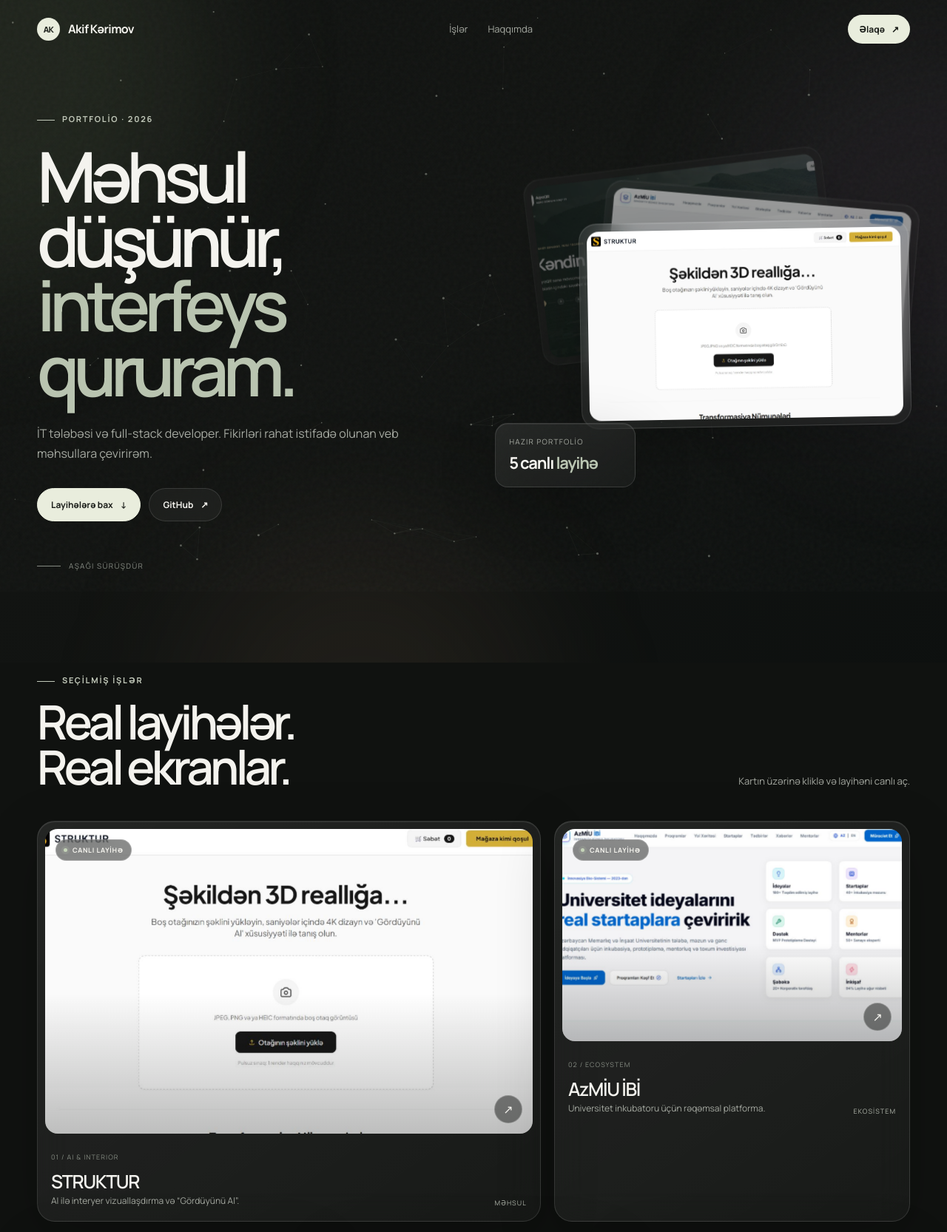
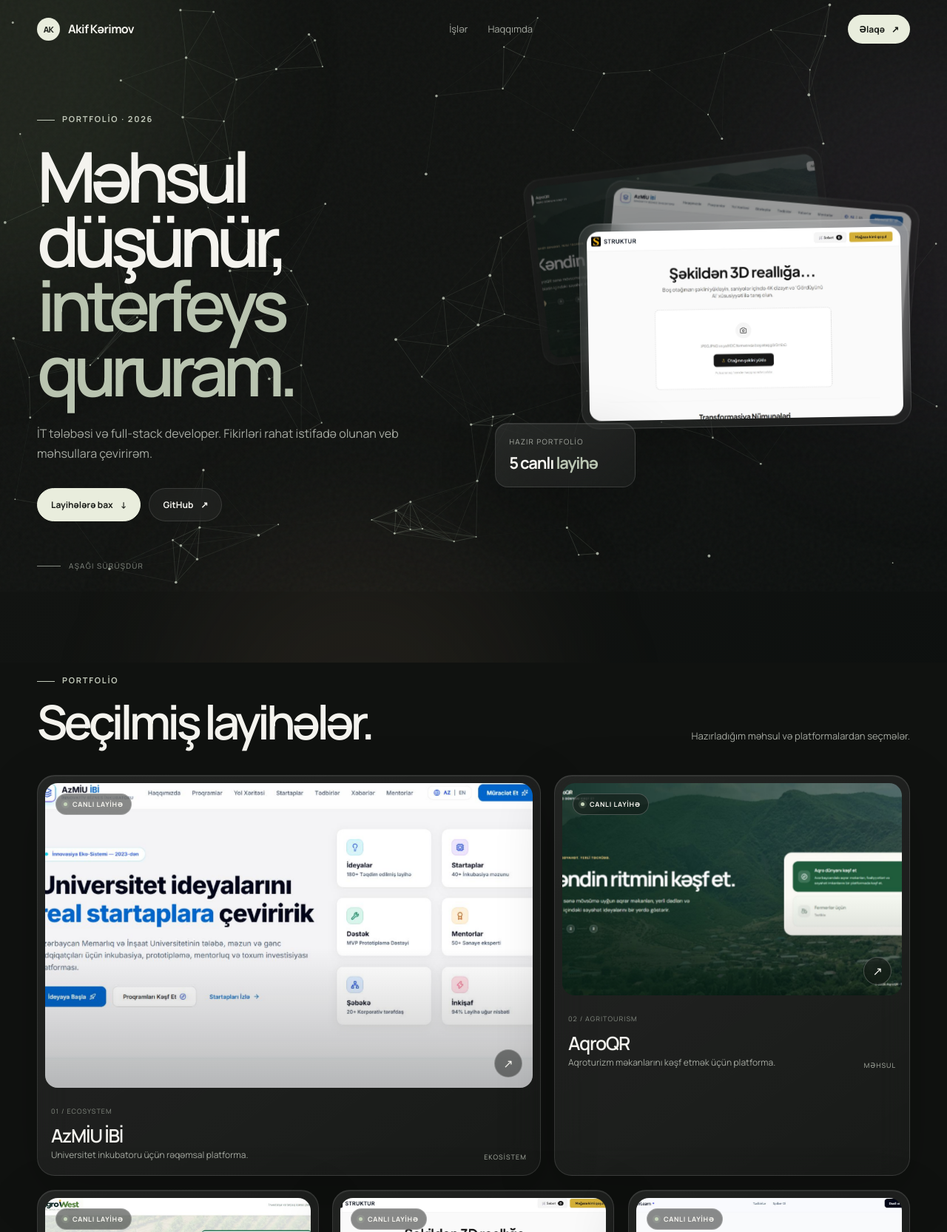
Before and after one commit to ak-uif/portfilo, a plain HTML site: page index.html in a window 1280 px wide. Shown: the top 1666 px of the page at 74% size. Drawn offline with Linux system fonts and the light colour scheme.

Commit message:
Refine project order and particle backdrop

```diff
--- a/index.html
+++ b/index.html
@@ -51,29 +51,29 @@
     <section id="work">
       <div class="wrap">
         <div class="section-head reveal">
-          <div><div class="kicker">Seçilmiş işlər</div><h2>Real layihələr.<br />Real ekranlar.</h2></div>
-          <p class="section-note">Kartın üzərinə kliklə və layihəni canlı aç.</p>
+          <div><div class="kicker">Portfolio</div><h2>Seçilmiş layihələr.</h2></div>
+          <p class="section-note">Hazırladığım məhsul və platformalardan seçmələr.</p>
         </div>
         <div class="projects-grid">
-          <a class="project-card glass reveal" href="https://struktur-six.vercel.app/" target="_blank" rel="noreferrer">
-            <div class="project-shot"><img src="assets/struktur.png" alt="STRUKTUR saytının ekran görüntüsü" loading="lazy" /><span class="live-pill">Canlı layihə</span><span class="shot-arrow">↗</span></div>
-            <div class="project-info"><div><span class="project-number">01 / AI &amp; INTERIOR</span><h3>STRUKTUR</h3><p>AI ilə interyer vizuallaşdırma və “Gördüyünü Al”.</p></div><span class="project-type">Məhsul</span></div>
-          </a>
           <a class="project-card glass reveal" href="https://ibi-azmiu.vercel.app/" target="_blank" rel="noreferrer">
             <div class="project-shot"><img src="assets/ibi.png" alt="AzMİU İBİ saytının ekran görüntüsü" loading="lazy" /><span class="live-pill">Canlı layihə</span><span class="shot-arrow">↗</span></div>
-            <div class="project-info"><div><span class="project-number">02 / ECOSYSTEM</span><h3>AzMİU İBİ</h3><p>Universitet inkubatoru üçün rəqəmsal platforma.</p></div><span class="project-type">Ekosistem</span></div>
+            <div class="project-info"><div><span class="project-number">01 / ECOSYSTEM</span><h3>AzMİU İBİ</h3><p>Universitet inkubatoru üçün rəqəmsal platforma.</p></div><span class="project-type">Ekosistem</span></div>
+          </a>
+          <a class="project-card glass reveal" href="https://aqroqr.vercel.app/" target="_blank" rel="noreferrer">
+            <div class="project-shot"><img src="assets/aqroqr.png" alt="AqroQR saytının ekran görüntüsü" loading="lazy" /><span class="live-pill">Canlı layihə</span><span class="shot-arrow">↗</span></div>
+            <div class="project-info"><div><span class="project-number">02 / AGRITOURISM</span><h3>AqroQR</h3><p>Aqroturizm məkanlarını kəşf etmək üçün platforma.</p></div><span class="project-type">Məhsul</span></div>
           </a>
           <a class="project-card glass reveal" href="https://qarabaqhackaton.vercel.app/" target="_blank" rel="noreferrer">
             <div class="project-shot"><img src="assets/agrowest.png" alt="AgroWest saytının ekran görüntüsü" loading="lazy" /><span class="live-pill">Canlı layihə</span><span class="shot-arrow">↗</span></div>
             <div class="project-info"><div><span class="project-number">03 / AGRITECH</span><h3>AgroWest</h3><p>Aqrar investisiya və torpaq icarəsi portalı.</p></div><span class="project-type">Platforma</span></div>
           </a>
+          <a class="project-card glass reveal" href="https://struktur-six.vercel.app/" target="_blank" rel="noreferrer">
+            <div class="project-shot"><img src="assets/struktur.png" alt="STRUKTUR saytının ekran görüntüsü" loading="lazy" /><span class="live-pill">Canlı layihə</span><span class="shot-arrow">↗</span></div>
+            <div class="project-info"><div><span class="project-number">04 / AI &amp; INTERIOR</span><h3>STRUKTUR</h3><p>AI ilə interyer vizuallaşdırma və “Gördüyünü Al”.</p></div><span class="project-type">Məhsul</span></div>
+          </a>
           <a class="project-card glass reveal" href="https://aws-eight-flax.vercel.app/" target="_blank" rel="noreferrer">
             <div class="project-shot"><img src="assets/peerlearn.png" alt="PeerLearn saytının ekran görüntüsü" loading="lazy" /><span class="live-pill">Canlı layihə</span><span class="shot-arrow">↗</span></div>
-            <div class="project-info"><div><span class="project-number">04 / COMMUNITY</span><h3>PeerLearn</h3><p>Tədbir və öyrənmə icması.</p></div><span class="project-type">Platforma</span></div>
-          </a>
-          <a class="project-card glass reveal" href="https://aqroqr.vercel.app/" target="_blank" rel="noreferrer">
-            <div class="project-shot"><img src="assets/aqroqr.png" alt="AqroQR saytının ekran görüntüsü" loading="lazy" /><span class="live-pill">Canlı layihə</span><span class="shot-arrow">↗</span></div>
-            <div class="project-info"><div><span class="project-number">05 / AGRITOURISM</span><h3>AqroQR</h3><p>Aqroturizm məkanlarını kəşf etmək üçün platforma.</p></div><span class="project-type">Məhsul</span></div>
+            <div class="project-info"><div><span class="project-number">05 / COMMUNITY</span><h3>PeerLearn</h3><p>Tədbir və öyrənmə icması.</p></div><span class="project-type">Platforma</span></div>
           </a>
         </div>
       </div>
@@ -82,11 +82,11 @@
     <section id="about">
       <div class="wrap">
         <div class="about-panel glass reveal">
-          <div><div class="kicker">Haqqımda</div><h2>İdeyadan məhsula.</h2></div>
+          <div><div class="kicker">Haqqımda</div><h2>İdeyadan layihəyə.</h2></div>
           <div class="about-copy">
             <p>Mən Akif Kərimovam. Azərbaycan Memarlıq və İnşaat Universitetində İnformasiya Texnologiyaları üzrə təhsil alır, DIV Academy-də full-stack istiqamətində inkişaf edirəm.</p>
             <p>STRUKTUR layihəsində məhsul qərarları və inkişaf prosesi üzərində işləyirəm. Paralel olaraq universitet, icma və aqrar texnologiya mövzularında istifadə oluna bilən veb məhsullar hazırlayıram.</p>
-            <div class="about-facts"><div><span>Hazırda</span><strong>STRUKTUR</strong></div><div><span>İstiqamət</span><strong>Full-stack · Product</strong></div></div>
+            <div class="about-facts"><div><span>Təhsil</span><strong>AzMİU · İnformasiya Texnologiyaları</strong></div><div><span>İstiqamət</span><strong>Full-stack · Product</strong></div></div>
             <div class="tool-line"><span>HTML / CSS</span><span>JavaScript</span><span>React</span><span>Node.js</span><span>Python</span><span>AWS</span></div>
           </div>
         </div>
--- a/script.js
+++ b/script.js
@@ -118,7 +118,7 @@ function createParticle() {
     y: Math.random() * canvasHeight,
     vx: (Math.random() - .5) * .32,
     vy: (Math.random() - .5) * .32,
-    radius: Math.random() * 1.1 + .55
+    radius: Math.random() * 1.25 + .75
   };
 }
 
@@ -131,7 +131,7 @@ function resizeNetwork() {
   canvas.style.width = `${canvasWidth}px`;
   canvas.style.height = `${canvasHeight}px`;
   context.setTransform(dpr, 0, 0, dpr, 0, 0);
-  const count = Math.min(145, Math.max(62, Math.floor(canvasWidth * canvasHeight / 11500)));
+  const count = Math.min(215, Math.max(82, Math.floor(canvasWidth * canvasHeight / 8300)));
   particles = Array.from({ length: count }, createParticle);
 }
 
@@ -168,7 +168,7 @@ function drawNetwork() {
 
     context.beginPath();
     context.arc(particle.x, particle.y, particle.radius, 0, Math.PI * 2);
-    context.fillStyle = 'rgba(222, 228, 214, .46)';
+    context.fillStyle = 'rgba(225, 233, 216, .72)';
     context.fill();
   });
 
@@ -177,12 +177,12 @@ function drawNetwork() {
       const dx = particles[i].x - particles[j].x;
       const dy = particles[i].y - particles[j].y;
       const distance = Math.hypot(dx, dy);
-      if (distance < 118) {
+      if (distance < 142) {
         context.beginPath();
         context.moveTo(particles[i].x, particles[i].y);
         context.lineTo(particles[j].x, particles[j].y);
-        context.strokeStyle = `rgba(202, 213, 194, ${(1 - distance / 118) * .15})`;
-        context.lineWidth = .65;
+        context.strokeStyle = `rgba(201, 218, 193, ${(1 - distance / 142) * .29})`;
+        context.lineWidth = .8;
         context.stroke();
       }
     }
--- a/styles.css
+++ b/styles.css
@@ -12,7 +12,7 @@ a{color:inherit;text-decoration:none} button{font:inherit} img{display:block;max
 .blob-b{width:42vw;height:42vw;right:-8vw;top:17vh;background:rgba(119,95,124,.12)}
 .blob-c{width:38vw;height:38vw;left:31vw;bottom:-24vw;background:rgba(155,122,94,.11)}
 .ambient-grid{position:absolute;inset:0;opacity:.13;background-image:linear-gradient(rgba(255,255,255,.055) 1px,transparent 1px),linear-gradient(90deg,rgba(255,255,255,.055) 1px,transparent 1px);background-size:86px 86px;mask-image:radial-gradient(circle at var(--mx) var(--my),#000 0,transparent 56%);-webkit-mask-image:radial-gradient(circle at var(--mx) var(--my),#000 0,transparent 56%);transform:translate3d(var(--grid-x,0),var(--grid-y,0),0);transition:transform .12s linear}
-.network-canvas{position:fixed;inset:0;z-index:-1;width:100%;height:100%;pointer-events:none;opacity:.76}
+.network-canvas{position:fixed;inset:0;z-index:-1;width:100%;height:100%;pointer-events:none;opacity:.94}
 .cursor-halo,.cursor-dot{position:fixed;z-index:100;pointer-events:none;border-radius:50%;opacity:0}
 .cursor-halo{width:34px;height:34px;border:1px solid rgba(244,243,238,.44);backdrop-filter:invert(.05);transition:width .2s,height .2s,border-color .2s,opacity .25s}
 .cursor-dot{width:4px;height:4px;background:var(--cream);box-shadow:0 0 12px rgba(233,237,221,.45)}
```
